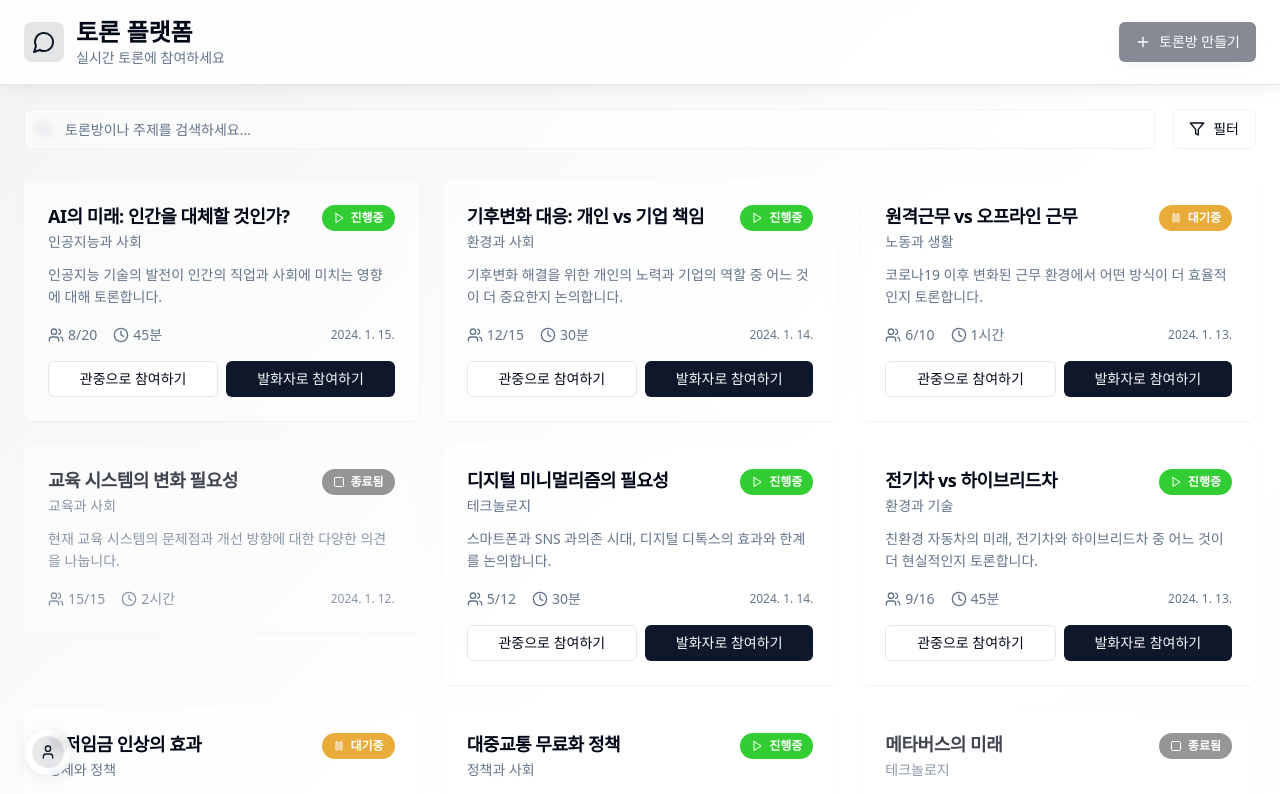
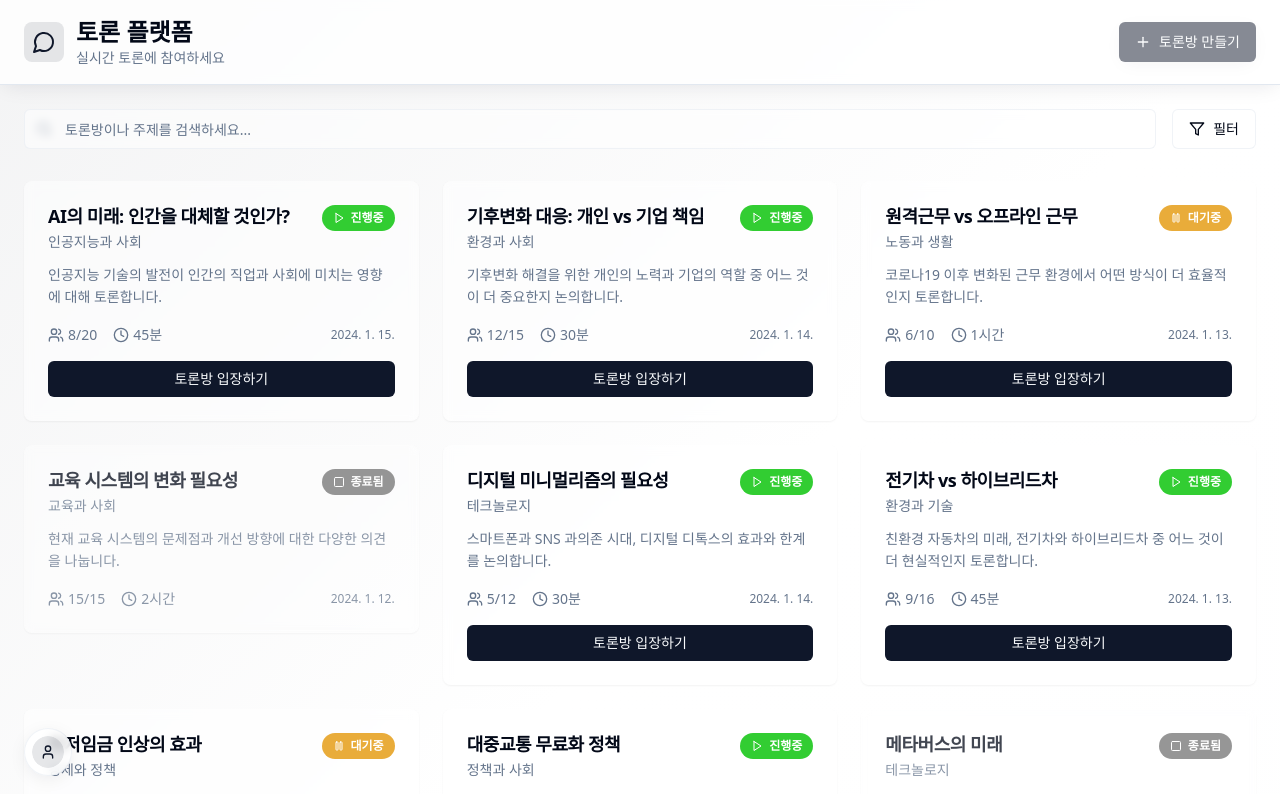
Before and after one commit to neisii/storyboard-magic-buddy, a React (Vite) app: page / in a window 1280 px wide. Shown: the top 794 px of the page. Built offline with nearby package versions, Linux system fonts and the light colour scheme.

Commit message:
Refactor DebateRoomCard buttons
Integrate "Join as Audience" and "Join as Speaker" buttons into a single "Enter Debate Room" button in the `DebateRoomCard` component. The click event will be the same as the original "Join as Speaker" button.

```diff
--- a/src/components/HomePage/DebateRoomCard.tsx
+++ b/src/components/HomePage/DebateRoomCard.tsx
@@ -107,29 +107,17 @@ export const DebateRoomCard = ({ room, onClick, onAudienceJoin }: DebateRoomCard
         </div>
 
         {isClickable && (
-          <div className="flex gap-2 mt-4">
-            <Button
-              variant="outline"
-              size="sm"
-              className="flex-1"
-              onClick={(e) => {
-                e.stopPropagation();
-                onClick();
-                // onAudienceJoin();
-              }}
-            >
-              관중으로 참여하기
-            </Button>
+          <div className="mt-4">
             <Button
               variant="default"
               size="sm"
-              className="flex-1"
+              className="w-full"
               onClick={(e) => {
                 e.stopPropagation();
                 onClick();
               }}
             >
-              발화자로 참여하기
+              토론방 입장하기
             </Button>
           </div>
         )}
```
